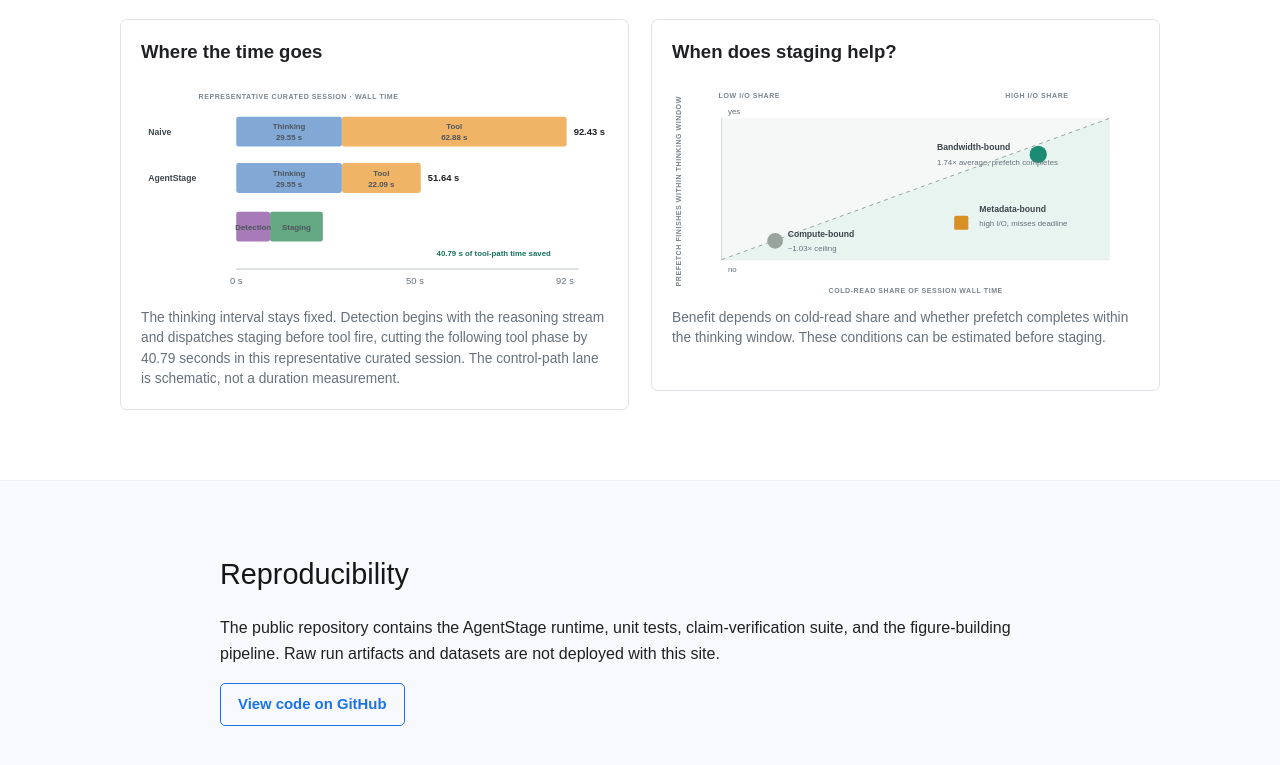
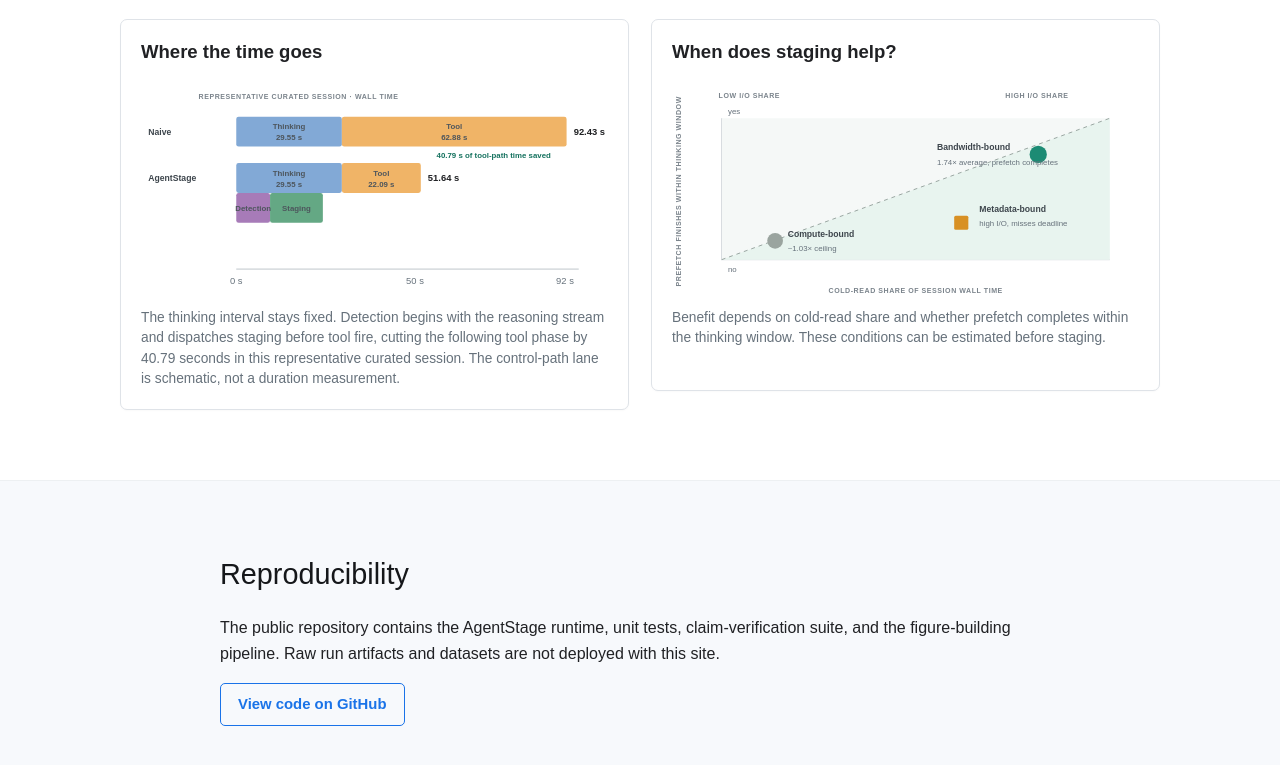
Before and after one commit to izzet/agentstage, an Astro site in the folder site/: page / in a window 1280 px wide. Shown: the part 1932-2697 px from the top of the page. Built offline with nearby package versions, Linux system fonts and the light colour scheme; Astro itself is replaced by a stand-in of ours.

Commit message:
fix: align session control path with timeline

```diff
--- a/site/src/components/SessionTimelineChart.astro
+++ b/site/src/components/SessionTimelineChart.astro
@@ -39,9 +39,9 @@ const hiddenTimeMidpoint = stagedEnd + (naiveEnd - stagedEnd) / 2;
   <text x={start + thinkingWidth + stagedToolWidth / 2} y="137" text-anchor="middle" class="chart-segment">22.09 s</text>
   <text x={naiveEnd + 9} y="71" class="chart-value">92.43 s</text>
   <text x={stagedEnd + 9} y="130" class="chart-value">51.64 s</text>
-  <rect x={start} y="169" width={detectionWidth} height="38" rx="3" fill="#a77bb8" />
-  <rect x={stagingStart} y="169" width={stagingWidth} height="38" rx="3" fill="#64a884" />
-  <text x={start + detectionWidth / 2} y="192" text-anchor="middle" class="chart-segment">Detection</text>
-  <text x={stagingStart + stagingWidth / 2} y="192" text-anchor="middle" class="chart-segment">Staging</text>
-  <text x={hiddenTimeMidpoint} y="225" text-anchor="middle" class="chart-staging">40.79 s of tool-path time saved</text>
+  <rect x={start} y="145" width={detectionWidth} height="38" rx="3" fill="#a77bb8" />
+  <rect x={stagingStart} y="145" width={stagingWidth} height="38" rx="3" fill="#64a884" />
+  <text x={start + detectionWidth / 2} y="168" text-anchor="middle" class="chart-segment">Detection</text>
+  <text x={stagingStart + stagingWidth / 2} y="168" text-anchor="middle" class="chart-segment">Staging</text>
+  <text x={hiddenTimeMidpoint} y="100" text-anchor="middle" class="chart-staging">40.79 s of tool-path time saved</text>
 </svg>
```
